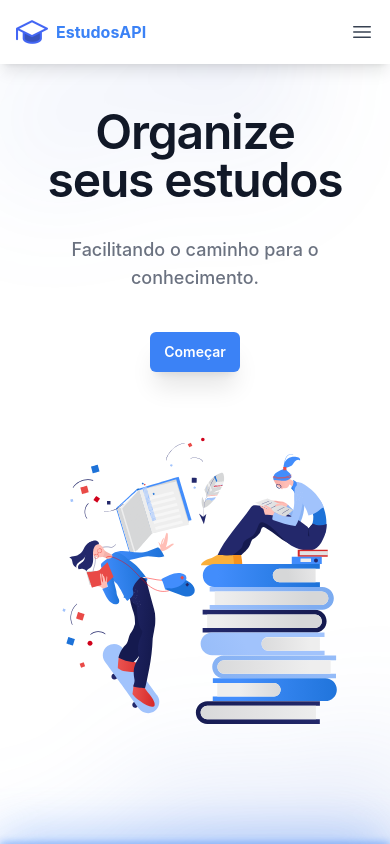
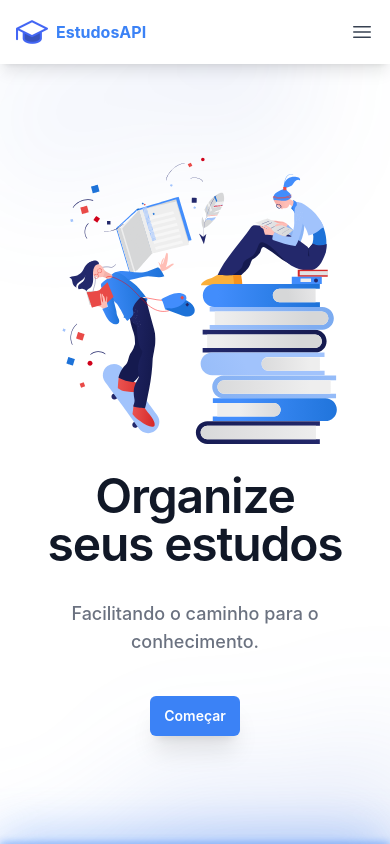
Before and after one commit to lucasns06/EstudosAPI-FrontV2, a React (Create React App) app: page / in a window 390 px wide. Shown: the top 844 px of the page. Built offline with nearby package versions, Linux system fonts and the light colour scheme.

Commit message:
📱fix height error on small devices

```diff
--- a/src/pages/hero/hero.js
+++ b/src/pages/hero/hero.js
@@ -82,7 +82,7 @@ function Hero() {
     }, { scope: tituloSecond })
     return (
         <div className="App">
-            <div className="h-screen flex flex-col justify-center isolate px-6 lg:px-8">
+            <div className="min-h-screen flex flex-col justify-center isolate px-6 lg:px-8">
                 <div
                     aria-hidden="true"
                     className="absolute inset-x-0 -top-40 -z-10 transform-gpu overflow-hidden blur-3xl sm:-top-80"
@@ -95,7 +95,7 @@ function Hero() {
                         className="relative left-[calc(50%-11rem)] aspect-[1155/678] w-[36.125rem] -translate-x-1/2 rotate-[30deg] bg-gradient-to-tr from-[#6b9aff] to-[#2549b8] opacity-10 sm:left-[calc(50%-30rem)] sm:w-[72.1875rem]"
                     />
                 </div>
-                <div ref={tituloFirst} className="mx-auto flex flex-col items-center justify-center gap-4 lg:flex-row">
+                <div ref={tituloFirst} className="mx-auto flex flex-col-reverse items-center justify-center gap-4 lg:flex-row">
                     <div className="text-center">
                         <h1 className="animaHeroFirst text-balance text-5xl font-semibold tracking-tight text-gray-900 sm:text-7xl">
                             Organize seus estudos
@@ -133,7 +133,7 @@ function Hero() {
                 </div>
             </div>
             <div ref={tituloSecond} >
-                <div className="bg-white h-screen flex items-center relative">
+                <div className="bg-white min-h-screen flex items-center relative">
                     <div className='absolute w-full h-3 blur-xl bg-blue-500 top-0'></div>
                     <div className='absolute w-full h-1 blur-sm bg-blue-500 top-0'></div>
                     <div className="mx-auto max-w-7xl px-6 lg:px-8">
```
